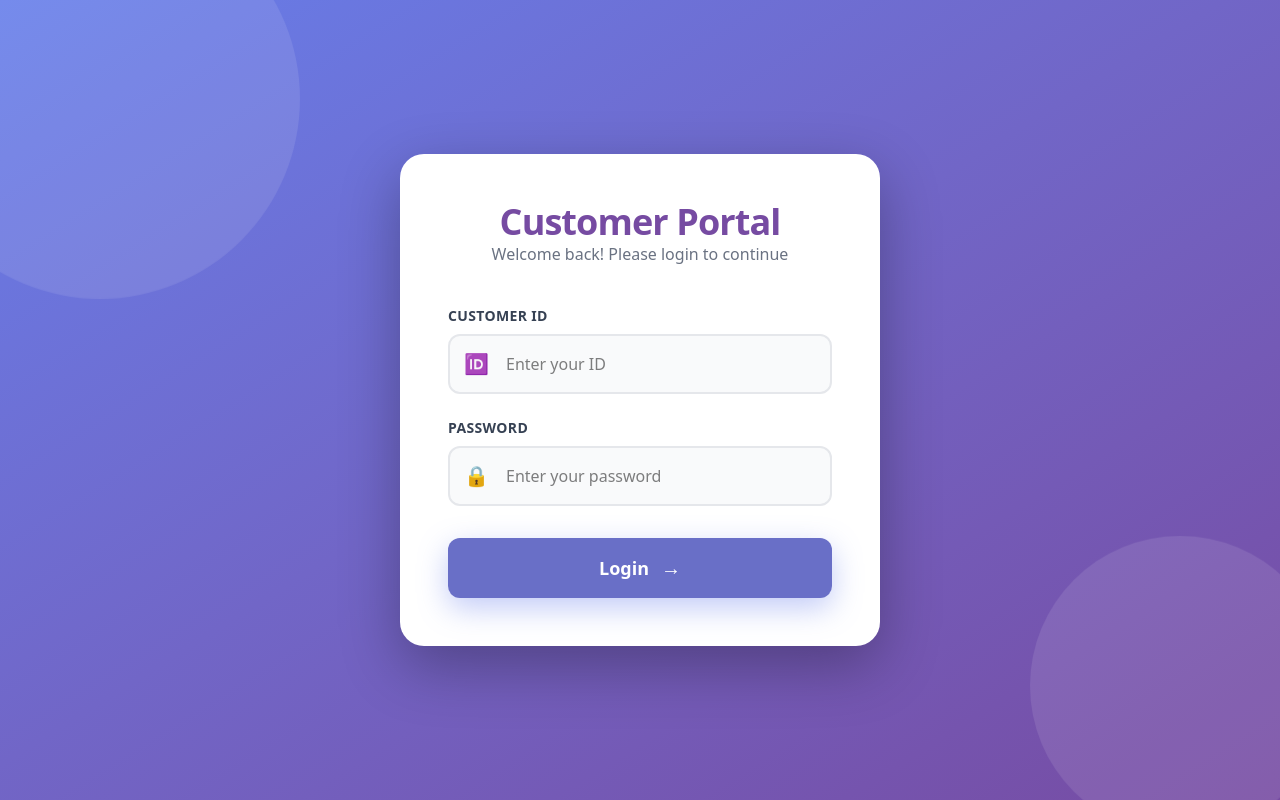
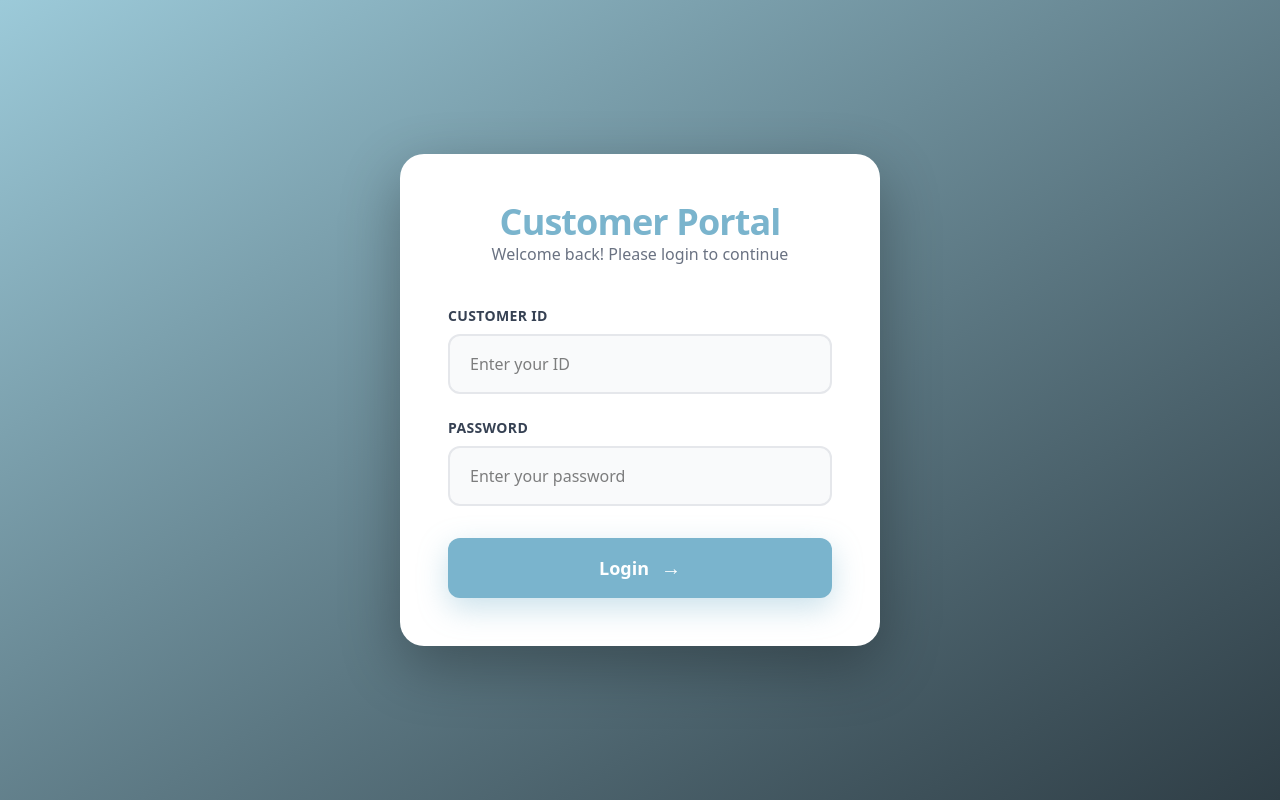
Before and after one commit to omDesai-1905/SmartHisab, a React (Vite) app in the folder frontend/: page /customer/login in a window 1280 px wide. Built offline with nearby package versions, Linux system fonts and the light colour scheme; the HTML template or start-up script is replaced by a standard one.

Commit message:
changes in ui

```diff
--- a/frontend/src/components/Signup.jsx
+++ b/frontend/src/components/Signup.jsx
@@ -102,10 +102,10 @@ function Signup() {
   };
 
   return (
-    <div className="min-h-screen flex items-center justify-center bg-gradient-to-br from-[#667eea] to-[#764ba2] p-4 relative overflow-hidden">
+    <div className="min-h-screen flex items-center justify-center bg-gradient-to-br from-primary to-primary-dark p-4 relative overflow-hidden">
       <div className="bg-white/95 backdrop-blur-xl px-10 py-12 rounded-3xl shadow-[0_20px_40px_rgba(0,0,0,0.1),0_10px_20px_rgba(0,0,0,0.05),inset_0_1px_0_rgba(255,255,255,0.8)] w-full max-w-[420px] border border-white/20 relative z-[1]">
         <div className="text-center mb-8">
-          <div className="w-20 h-20 bg-[#667eea] rounded-full mx-auto mb-4 flex items-center justify-center text-4xl shadow-[0_8px_20px_rgba(102,126,234,0.3)]">
+          <div className="w-20 h-20 bg-[#7ab4cd] rounded-full mx-auto mb-4 flex items-center justify-center text-4xl shadow-[0_8px_20px_rgba(102,126,234,0.3)]">
             🎉
           </div>
           <h1 className="text-center mb-10 text-[#667eea] text-4xl font-bold">Create Account</h1>
@@ -192,7 +192,7 @@ function Signup() {
 
           <button
             type="submit"
-            className="w-full px-6 py-4 border-none rounded-xl text-base font-semibold cursor-pointer transition-all bg-[#667eea] text-white shadow-[0_4px_15px_rgba(102,126,234,0.3)] hover:bg-[#5a67d8] hover:-translate-y-px disabled:opacity-70 disabled:cursor-not-allowed mt-4"
+            className="w-full px-6 py-4 border-none rounded-xl text-base font-semibold cursor-pointer transition-all bg-[#7ab4cd] text-white shadow-[0_4px_15px_rgba(102,126,234,0.3)] hover:bg-[#89b1c2] hover:-translate-y-px disabled:opacity-70 disabled:cursor-not-allowed mt-4"
             disabled={loading}
           >
             {loading ? (
--- a/frontend/src/customer/CustomerLogin.jsx
+++ b/frontend/src/customer/CustomerLogin.jsx
@@ -35,16 +35,13 @@ const CustomerLogin = () => {
   };
 
   return (
-    <div className="min-h-screen flex items-center justify-center bg-gradient-to-br from-[#667eea] to-[#764ba2] p-8 relative overflow-hidden">
-      {/* Animated Background Elements */}
-      <div className="absolute w-[400px] h-[400px] bg-white/10 rounded-full -top-[100px] -left-[100px] animate-[float_6s_ease-in-out_infinite]"></div>
-      <div className="absolute w-[300px] h-[300px] bg-white/10 rounded-full -bottom-[50px] -right-[50px]" style={{ animation: 'float 8s ease-in-out infinite reverse' }}></div>
+    <div className="min-h-screen flex items-center justify-center bg-gradient-to-br from-primary to-primary-dark p-4 relative overflow-hidden">
 
       {/* Login Card */}
       <div className="bg-white p-12 rounded-3xl shadow-[0_20px_60px_rgba(0,0,0,0.3)] w-full max-w-[480px] relative z-[1]">
         {/* Header */}
         <div className="text-center mb-10">
-          <h1 className="text-4xl font-extrabold text-[#764ba2] tracking-tight">
+          <h1 className="text-4xl font-extrabold text-[#7ab4cd] tracking-tight">
             Customer Portal
           </h1>
           <p className="text-base text-gray-500 font-medium">
@@ -69,20 +66,15 @@ const CustomerLogin = () => {
             <label className="block text-sm font-bold text-gray-700 mb-2 uppercase tracking-wide">
               Customer ID
             </label>
-            <div className="relative">
-              <div className="absolute left-4 top-1/2 -translate-y-1/2 text-xl text-gray-400">
-                🆔
-              </div>
               <input
                 type="text"
                 value={customerId}
                 onChange={(e) => setCustomerId(e.target.value)}
-                className="w-full py-4 pl-14 pr-4 border-2 border-gray-200 rounded-xl text-base font-medium outline-none transition-all bg-gray-50 focus:border-[#667eea] focus:bg-white focus:shadow-[0_0_0_4px_rgba(102,126,234,0.1)] disabled:opacity-60 disabled:cursor-not-allowed"
+                className="w-full py-4 pl-5 pr-4 border-2 border-gray-200 rounded-xl text-base font-medium outline-none transition-all bg-gray-50 focus:border-[#7ab4cd] focus:bg-white focus:shadow-[0_0_0_4px_rgba(122,180,205,0.1)] disabled:opacity-60 disabled:cursor-not-allowed"
                 placeholder="Enter your ID"
                 required
                 disabled={loading}
               />
-            </div>
           </div>
 
           {/* Password Field */}
@@ -90,20 +82,16 @@ const CustomerLogin = () => {
             <label className="block text-sm font-bold text-gray-700 mb-2 uppercase tracking-wide">
               Password
             </label>
-            <div className="relative">
-              <div className="absolute left-4 top-1/2 -translate-y-1/2 text-xl text-gray-400">
-                🔒
-              </div>
               <input
                 type="password"
                 value={password}
                 onChange={(e) => setPassword(e.target.value)}
-                className="w-full py-4 pl-14 pr-4 border-2 border-gray-200 rounded-xl text-base font-medium outline-none transition-all bg-gray-50 focus:border-[#667eea] focus:bg-white focus:shadow-[0_0_0_4px_rgba(102,126,234,0.1)] disabled:opacity-60 disabled:cursor-not-allowed"
+                className="w-full py-4 pl-5 pr-4 border-2 border-gray-200 rounded-xl text-base font-medium outline-none transition-all bg-gray-50 focus:border-[#667eea] focus:bg-white focus:shadow-[0_0_0_4px_rgba(102,126,234,0.1)] disabled:opacity-60 disabled:cursor-not-allowed"
                 placeholder="Enter your password"
                 required
                 disabled={loading}
               />
-            </div>
+
           </div>
 
           {/* Submit Button */}
@@ -111,7 +99,7 @@ const CustomerLogin = () => {
             type="submit"
             disabled={loading}
             className={`w-full py-4 px-4 ${
-              loading ? 'bg-gray-400 cursor-not-allowed shadow-none' : 'bg-[#696FC7] cursor-pointer shadow-[0_10px_30px_rgba(102,126,234,0.4)] hover:-translate-y-0.5 hover:shadow-[0_15px_40px_rgba(102,126,234,0.5)]'
+              loading ? 'bg-[#7ab4cd]/60 cursor-not-allowed shadow-none' : 'bg-[#7ab4cd] cursor-pointer shadow-[0_10px_30px_rgba(122,180,205,0.4)] hover:-translate-y-0.5 hover:shadow-[0_15px_40px_rgba(122,180,205,0.5)]'
             } text-white border-none rounded-xl text-lg font-bold transition-all mt-2 flex items-center justify-center gap-3`}
           >
             {loading ? (
```
